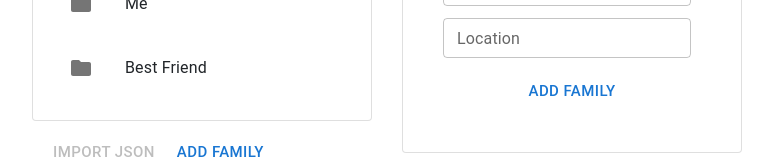
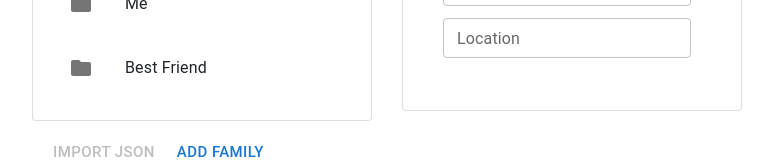
Before and after one commit to amanbhoria/familytree, a React (Create React App) app: page / in a window 1280 px wide. Shown: the part 392-554 px from the top of the page, without its empty margins (68-841 px from the left). Built offline with nearby package versions, Linux system fonts and the light colour scheme.

Commit message:
button location change

```diff
--- a/src/components/Tree.js
+++ b/src/components/Tree.js
@@ -184,8 +184,8 @@ const Tree = () => {
             Import Json
           </Button>
           <Button
+            onClick={(e) => handleFormSearch(e)}
             type="submit"
-            onClick={addFamily}
             size="large"
             className="input-group-text"
           >
@@ -266,14 +266,6 @@ const Tree = () => {
                     size="small"
                   />
                 </div>
-                <Button
-                  onClick={(e) => handleFormSearch(e)}
-                  type="submit"
-                  size="large"
-                  className="input-group-text"
-                >
-                  Add Family
-                </Button>
               </div>
             </div>
           </div>
```
